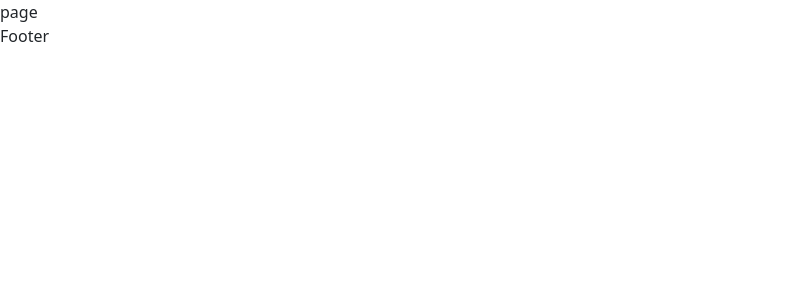
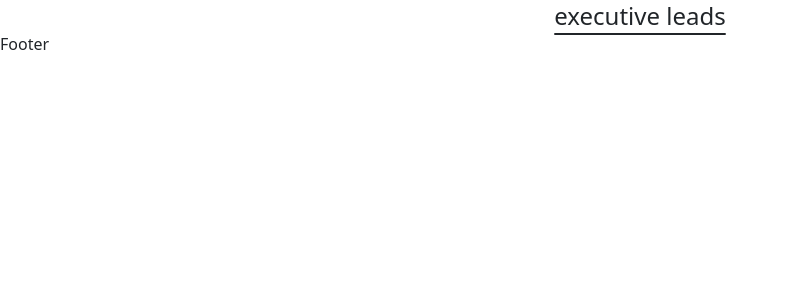
Before and after one commit to acm-ucr/hsp-website, a Next.js app: page /board in a window 1280 px wide. Shown: the top 300 px of the page, without its empty margins (0-788 px from the left). Built offline with nearby package versions, Linux system fonts and the light colour scheme.

Commit message:
Created Name prop and added some styling

```diff
--- a/src/app/board/page.js
+++ b/src/app/board/page.js
@@ -1,7 +1,10 @@
 import React from "react";
+import LeadTitle from "@/components/board/LeadTitle";
 
 const page = () => {
-  return <div>page</div>;
+  const Name1 = "executive leads";
+
+  return <LeadTitle Name={Name1} />;
 };
 
 export default page;
--- a/src/components/board/LeadTitle.js
+++ b/src/components/board/LeadTitle.js
@@ -1,7 +1,11 @@
 import React from "react";
 
-const LeadTitle = () => {
-  return <div>LeadTitle</div>;
+const LeadTitle = (props) => {
+  return (
+    <div className="text-center text-2xl text-decoration-line: underline underline-offset-8">
+      {props.Name}
+    </div>
+  );
 };
 
 export default LeadTitle;
```
